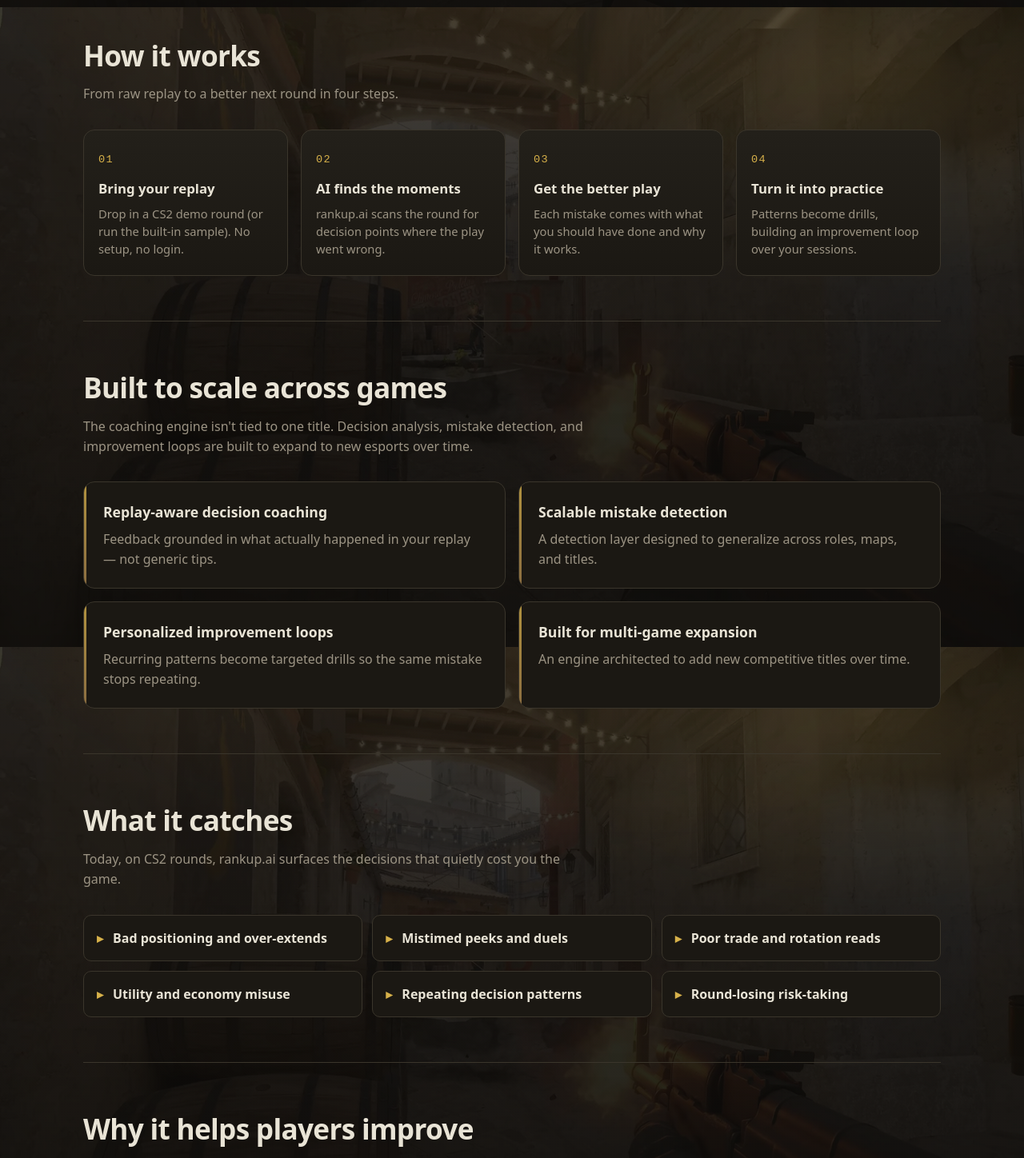
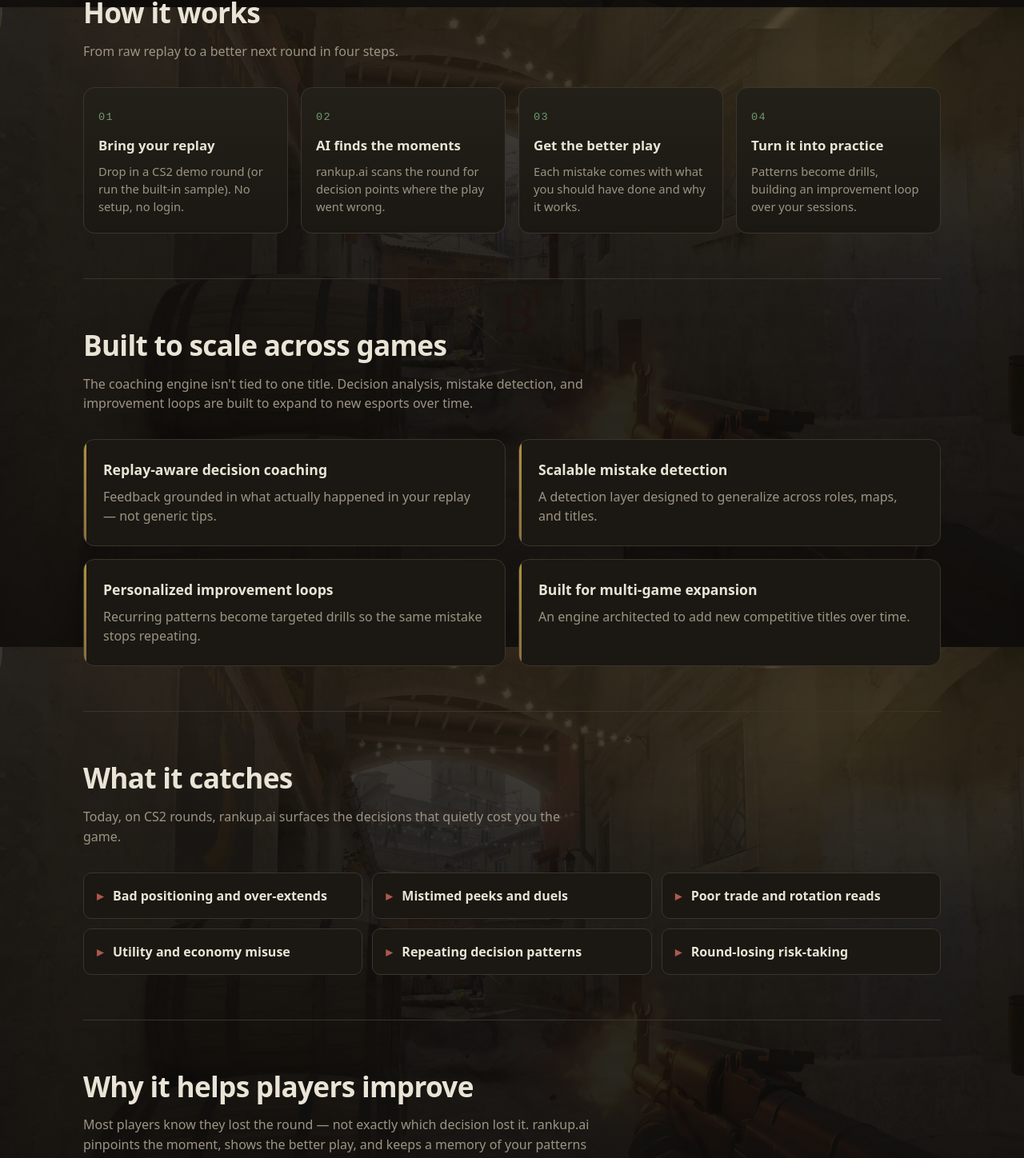
Before and after one commit to tylerhwang333-glitch/berkeleyai-2026, a React (Vite) app in the folder frontend/: page / in a window 1280 px wide. Shown: the part 791-2239 px from the top of the page at 80% size. Built offline with nearby package versions, Linux system fonts and the light colour scheme; no server answers.

Commit message:
changed colors

```diff
--- a/frontend/src/Home.css
+++ b/frontend/src/Home.css
@@ -9,6 +9,9 @@
   --line: #3a352b;
   --text: #e9e4d6;
   --muted: #9c9484;
+  /* accents */
+  --good: #6f9a6b;
+  --bad: #b0584f;
 
   background:
     /* accent glows (top) */
@@ -218,7 +221,7 @@
 .step-n {
   font-family: ui-monospace, monospace;
   font-size: 0.85rem;
-  color: var(--neon);
+  color: var(--good);
   letter-spacing: 0.1em;
 }
 
@@ -302,7 +305,7 @@
   content: "▸";
   position: absolute;
   left: 16px;
-  color: var(--neon);
+  color: var(--bad);
 }
 
 /* why + cta band */
--- a/frontend/src/Home.tsx
+++ b/frontend/src/Home.tsx
@@ -70,7 +70,6 @@ export default function Home() {
       <header className="hero">
         <div className="hero-glow" aria-hidden="true" />
         <div className="hero-inner">
-          <span className="badge">AI coaching · competitive gaming</span>
           <h1 className="hero-title">
             AI coaching built for <span className="grad">every competitive game.</span>
           </h1>
```
